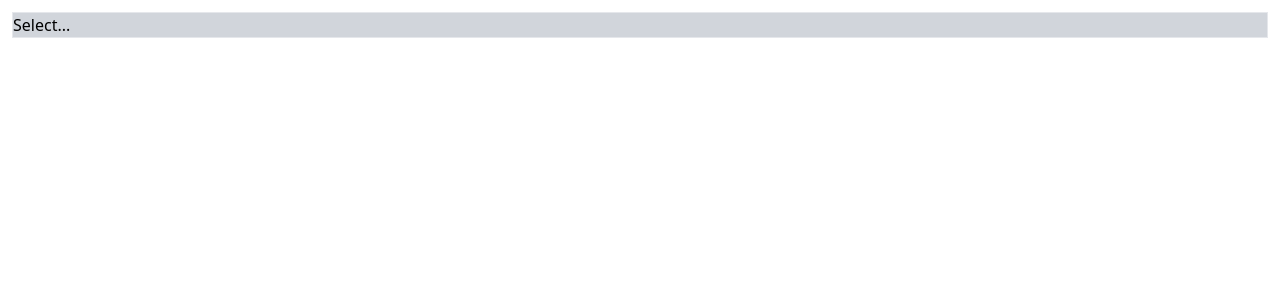
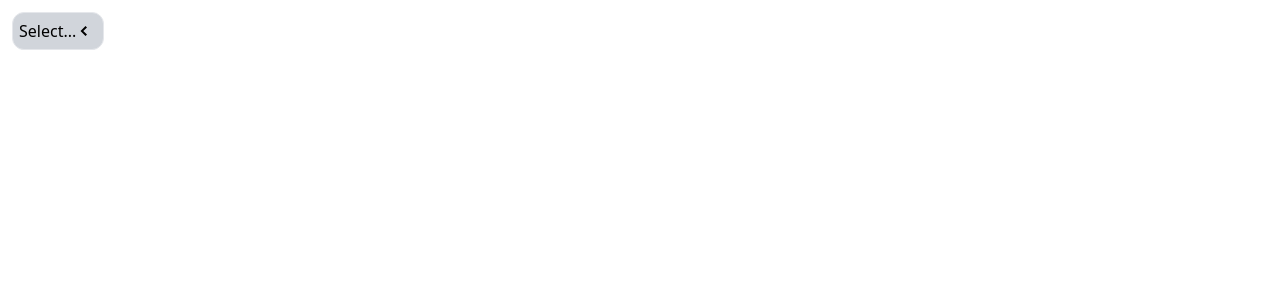
Before and after one commit to oztuzelosman/components-app, a React (Create React App) app: page / in a window 1280 px wide. Shown: the top 300 px of the page. Built offline with nearby package versions, Linux system fonts and the light colour scheme.

Commit message:
tweak some styles

```diff
--- a/src/App.js
+++ b/src/App.js
@@ -9,7 +9,7 @@ function App() {
   };
 
   return (
-    <div className="m-3">
+    <div className="flex flex-row m-3 w-15">
       <DropDown getDropValue={getDropValue} dropVal={dropVal} />
     </div>
   );
--- a/src/DropDown.js
+++ b/src/DropDown.js
@@ -1,3 +1,6 @@
+import { GoChevronDown } from "react-icons/go";
+import { GoChevronLeft } from "react-icons/go";
+//
 import { useState } from "react";
 
 function DropDown({ getDropValue, dropVal }) {
@@ -31,6 +34,7 @@ function DropDown({ getDropValue, dropVal }) {
         key={item.value}
         onClick={() => {
           getDropValue(item.label);
+          setToggleShow();
         }}
       >
         <h3>{item.label}</h3>
@@ -39,11 +43,14 @@ function DropDown({ getDropValue, dropVal }) {
   });
 
   return (
-    <div className="cursor-pointer">
-      <div className="border bg-gray-300 " onClick={handleShow}>
-        {dropVal}
+    <div className="flex flex-col cursor-pointer">
+      <div className="flex justify-between border rounded-xl bg-gray-300 p-1.5">
+        <div className="flex-1 " onClick={handleShow}>
+          {dropVal}
+        </div>
+        <button>{toggleShow ? <GoChevronDown /> : <GoChevronLeft />}</button>
       </div>
-      {toggleShow && itemsList}
+      <div className="mx-1.5">{toggleShow && itemsList}</div>
     </div>
   );
 }
```
